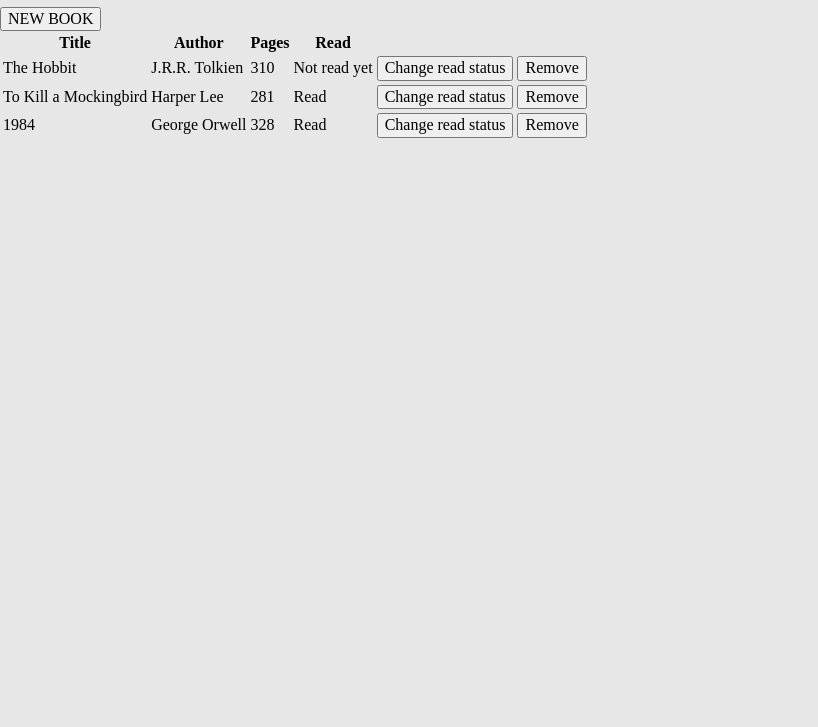
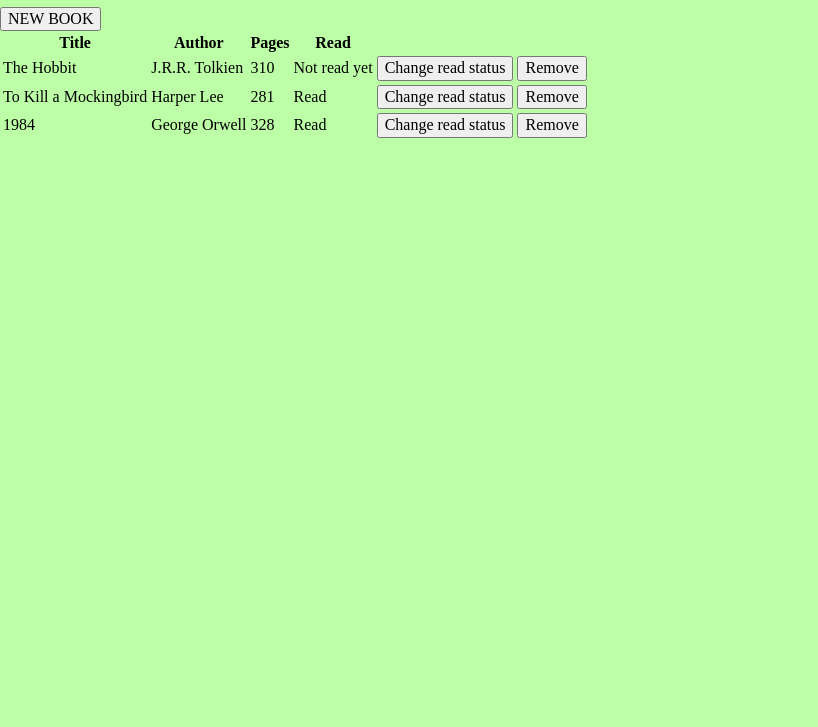
Before and after one commit to Adnosk/library, a website: page index.html in a window 1280 px wide. Shown: the part 73-800 px from the top of the page, without its empty margins (0-818 px from the left). Drawn offline with Linux system fonts and the light colour scheme.

```diff
--- a/style/style.css
+++ b/style/style.css
@@ -1,5 +1,5 @@
 body {
-  background: #e7e7e7;
+  background: #bdffa6;
 }
 
 h1 {
```
